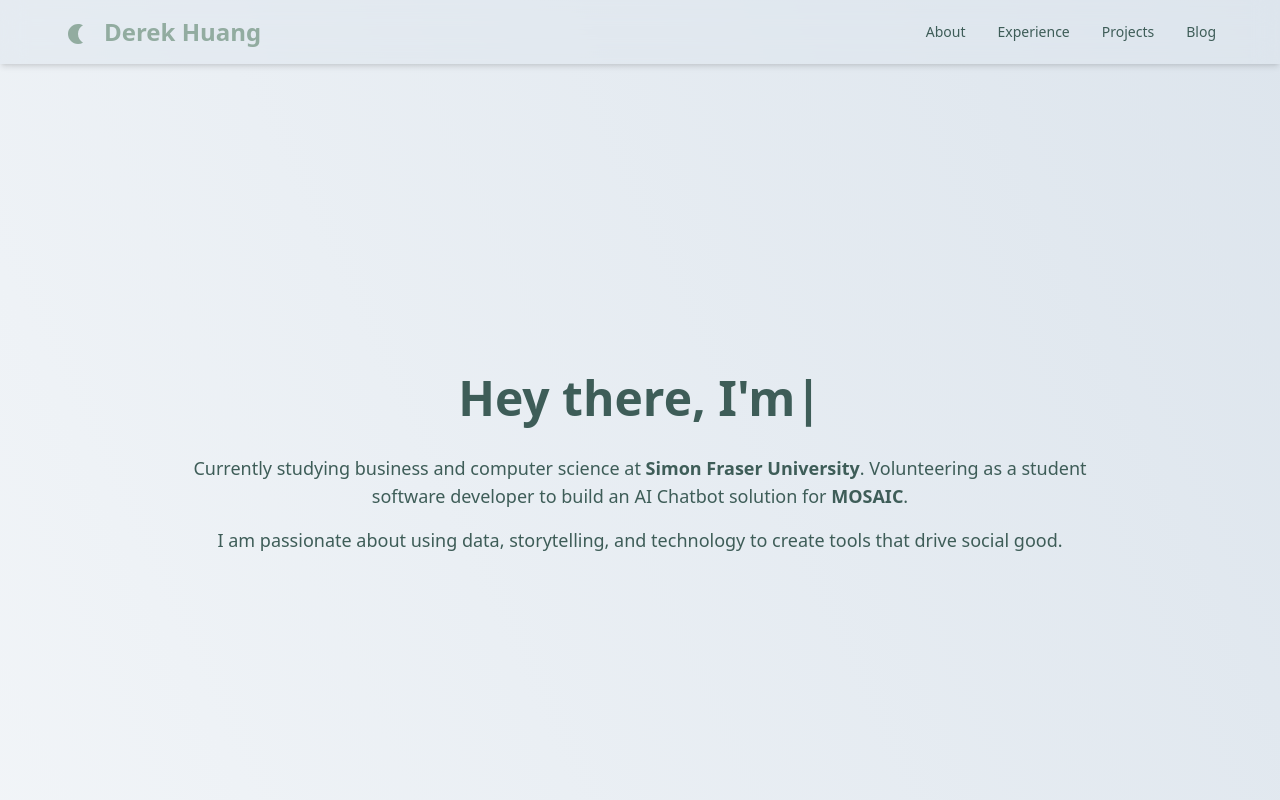
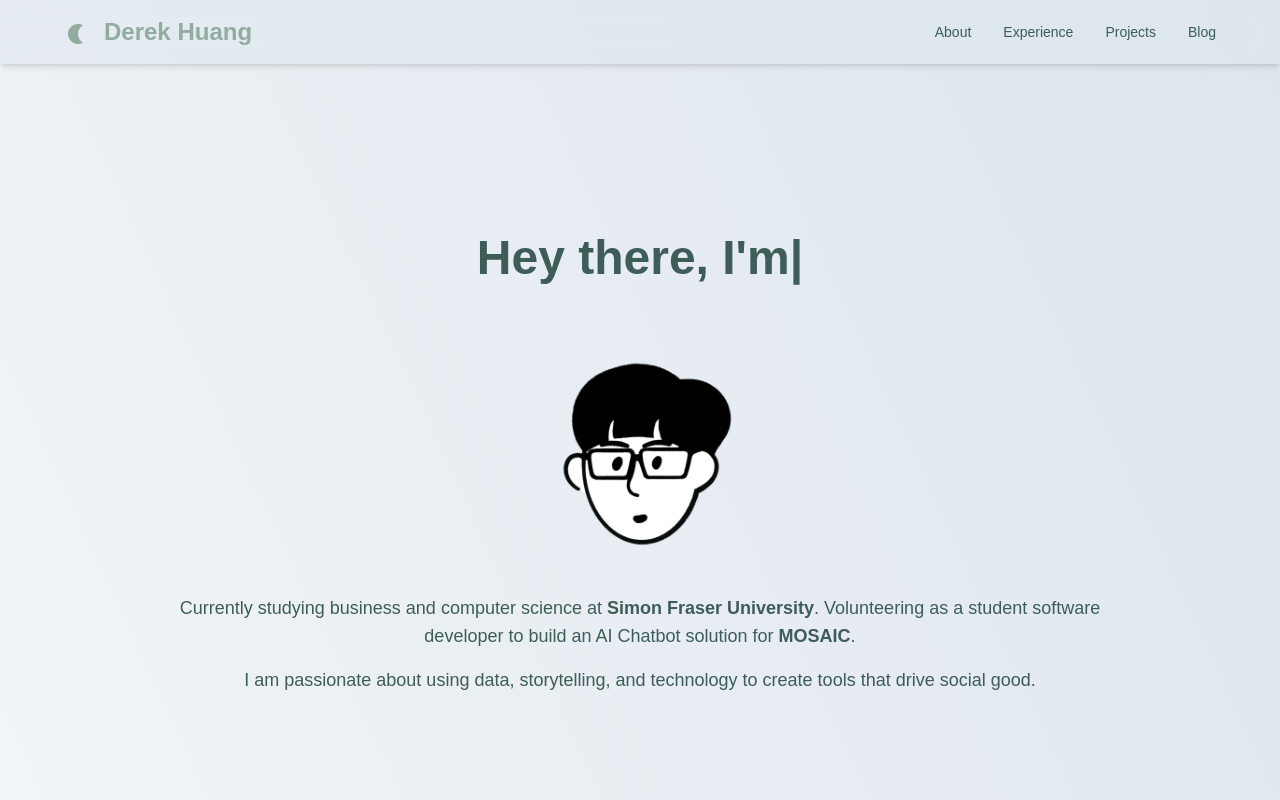
Before and after one commit to dereklwh/dereklwh.github.io, a React (Vite) app in the folder derek-website/: page / in a window 1280 px wide. Shown: the top 800 px of the page. Built offline with nearby package versions, Linux system fonts and the light colour scheme.

Commit message:
change font and include hero image

```diff
--- a/derek-website/package.json
+++ b/derek-website/package.json
@@ -27,7 +27,7 @@
     "eslint-plugin-react-refresh": "^0.4.20",
     "globals": "^16.3.0",
     "postcss": "^8.5.6",
-    "tailwindcss": "^4.1.11",
+    "tailwindcss": "^4.1.12",
     "vite": "^7.0.4"
   }
 }
--- a/derek-website/src/App.css
+++ b/derek-website/src/App.css
@@ -4,7 +4,9 @@
   /* padding: 2rem; */
   /* text-align: center; */
 }
-
+.body {
+	font-family: Century Gothic,CenturyGothic,AppleGothic,sans-serif;
+}
 .logo {
   height: 6em;
   padding: 1.5em;
--- a/derek-website/src/App.jsx
+++ b/derek-website/src/App.jsx
@@ -1,9 +1,10 @@
-import { useState } from 'react'
+import { useState, useRef } from 'react'
 import reactLogo from './assets/react.svg'
 import viteLogo from '/vite.svg'
 import './App.css'
 import Nav from './components/nav.jsx'
 import { TypeAnimation } from 'react-type-animation'
+import heroImage from './assets/derek-notion-face.png'
 
 function App() {
   return (
@@ -16,7 +17,7 @@ function App() {
         sequence={[
           "Hey there, I'm Derek :)",
           3000,
-          "Welcome to my humble abode. 🛖",
+          "Welcome to my humble abode. 🏠",
           2000,
           "Please make yourself at home. 🍵",
         ]}
@@ -24,6 +25,7 @@ function App() {
         className="text-5xl font-bold mb-8"
         speed={10}
         />
+        <img src={heroImage} className="w-70 h-auto"></img>
         {/* <h1 className="text-5xl font-bold mb-8">Hey There! I'm Derek :) </h1> */}
         <p className="text-lg mb-4 w-4/5">
           Currently studying business and computer science at{' '}
--- a/derek-website/src/components/nav.jsx
+++ b/derek-website/src/components/nav.jsx
@@ -30,7 +30,7 @@ export default function Nav() {
                         }
                         {/* <MdLightMode className="inline-block text-2xl" /> */}
                     </button>
-                    <span className="hover:text-[#3e5d58]">Derek Huang</span>
+                    <a href="#" className="hover:text-[#3e5d58] transition">Derek Huang</a>
                 </div>
 
 
--- a/derek-website/src/index.css
+++ b/derek-website/src/index.css
@@ -1,4 +1,8 @@
 @import "tailwindcss";
+
+body {
+	font-family: Century Gothic,CenturyGothic,AppleGothic,sans-serif;
+}
 
 /* @media (prefers-color-scheme: light) {
   :root {
```
Also changed, not shown: derek-website/src/assets/derek-notion-face.png (added), 1 other file (tests, documents, lock files or other folders).
